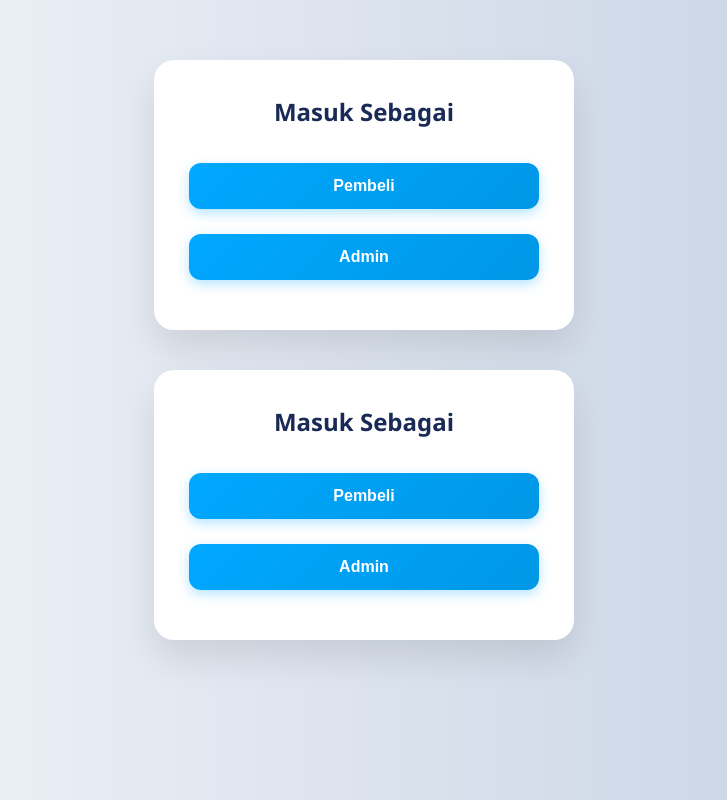
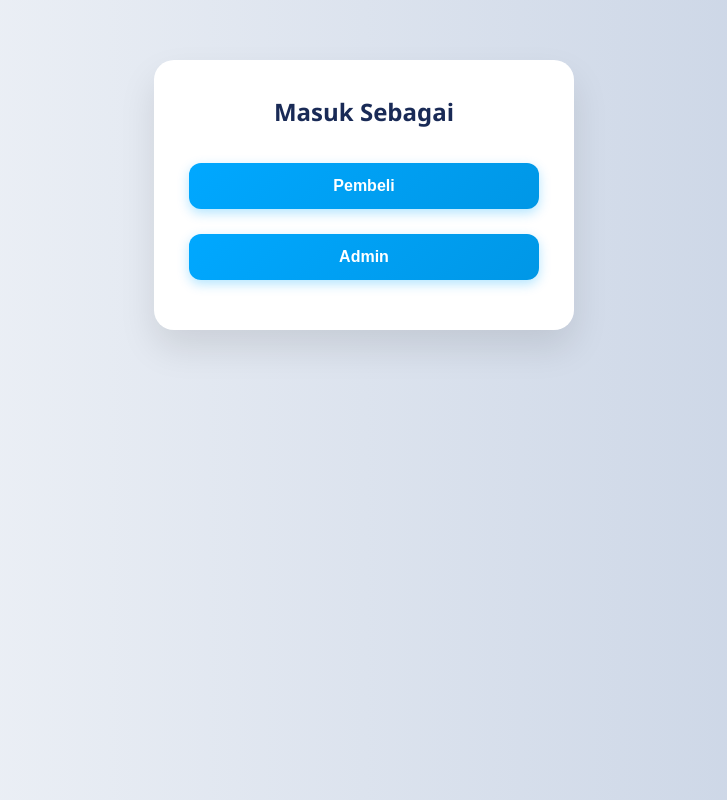
Before and after one commit to sitialifya/ProjectUAS, a plain HTML site: page index.html in a window 1280 px wide. Shown: the whole page, without its empty margins (276-1003 px from the left). Drawn offline with Linux system fonts and the light colour scheme.

Commit message:
Update index.html

```diff
--- a/index.html
+++ b/index.html
@@ -7,12 +7,6 @@
   <link rel="stylesheet" href="style.css">
   <script src="https://cdnjs.cloudflare.com/ajax/libs/html2pdf.js/0.10.1/html2pdf.bundle.min.js"></script>
 </head>
-<body>
-  <div class="login-selection fade-in" id="roleSelector">
-    <h2>Masuk Sebagai</h2>
-    <a href="index.html"><button>Pembeli</button></a>
-    <a href="admin/index.html"><button>Admin</button></a>
-  </div>
 
   <!-- Halaman Pilihan Role -->
   <div class="login-selection fade-in" id="roleSelector">
```
